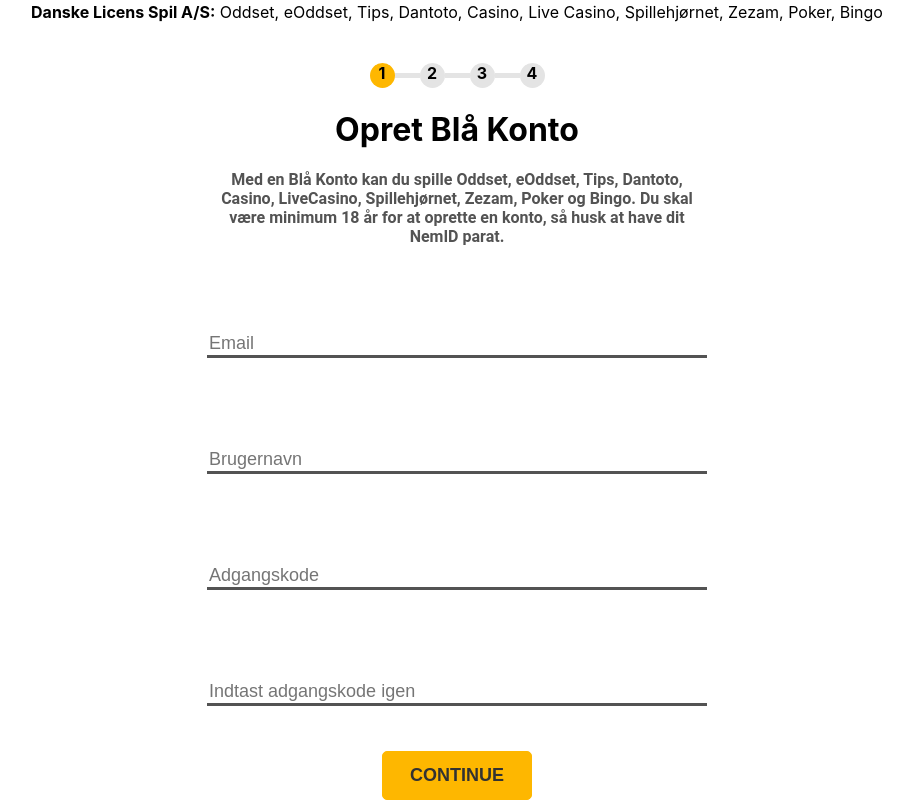
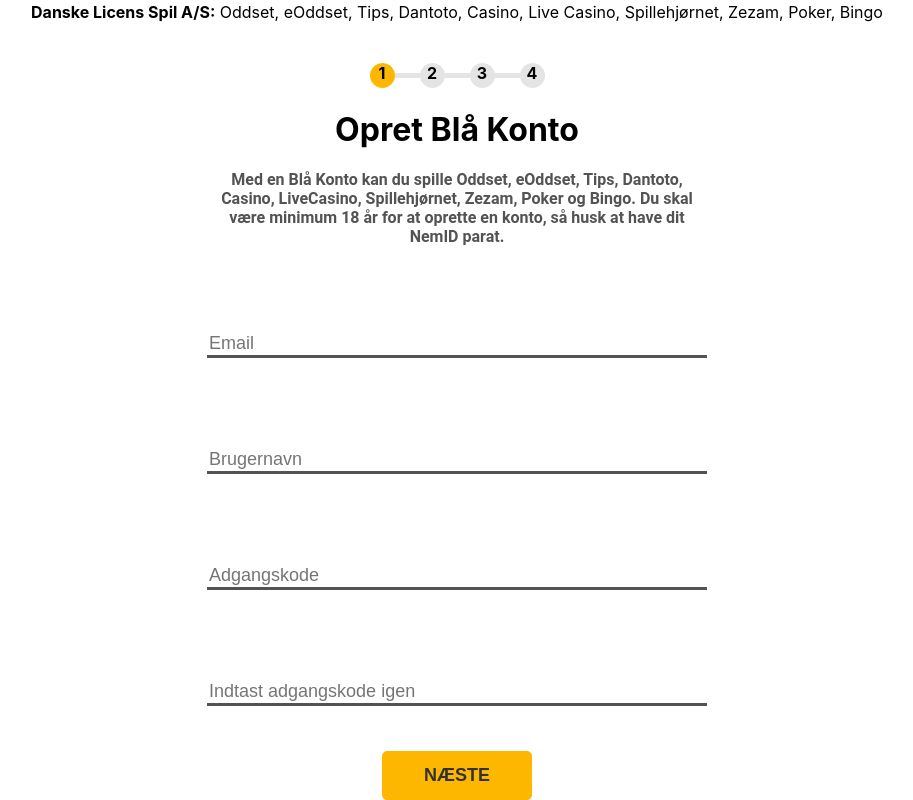
Before and after one commit to jako2889/Danske_Spil_Exam, a React (Create React App) app: page / in a window 1280 px wide. Shown: the part 190-990 px from the top of the page, without its empty margins (183-1096 px from the left). Built offline with nearby package versions, Linux system fonts and the light colour scheme.

Commit message:
small fixes in button names etc

```diff
--- a/src/components/FormAccountDetails.jsx
+++ b/src/components/FormAccountDetails.jsx
@@ -57,7 +57,7 @@ export class FormAccountDetails extends Component {
                  ></input>
                  <label>Indtast adgangskode igen</label>
                  </div>
-                <button onClick={this.continue}>Continue</button>
+                <button type="submit" onClick={this.continue}>Næste</button>
 
             </form>
         </div>
--- a/src/components/FormNemID.jsx
+++ b/src/components/FormNemID.jsx
@@ -27,7 +27,7 @@ export class FormNemID extends Component {
                     <img className="nemIDImg" src={NemidImage} alt="Nem ID"></img>
 
                      <div className="FormDoubleButtons">
-                        <button onClick={this.continue}>Continue</button>
+                        <button onClick={this.continue}>Næste</button>
                         <button onClick={this.back}>Back</button>
                     </div>
 
--- a/src/components/FormPersonalDetails.jsx
+++ b/src/components/FormPersonalDetails.jsx
@@ -210,7 +210,7 @@ export class FormPersonalDetails extends Component {
                     </select>
 
                     <div className="FormDoubleButtons">
-                    <button onClick={this.continue}>Continue</button>
+                    <button onClick={this.continue}>Næste</button>
                     <button onClick={this.back}>Back</button>
                     </div>
                 </form>
--- a/src/components/FormSecurityDetails.jsx
+++ b/src/components/FormSecurityDetails.jsx
@@ -63,7 +63,7 @@ export class FormSecurityDetails extends Component {
                     </select>
 
                      <div className="FormDoubleButtons">
-                        <button onClick={this.continue}>Continue</button>
+                        <button onClick={this.continue}>Næste</button>
                         <button onClick={this.back}>Back</button>
                     </div>
 
--- a/src/components/FormSucces.jsx
+++ b/src/components/FormSucces.jsx
@@ -8,10 +8,14 @@ export class FormSucces extends Component {
         // Make values a variable to destruct and just use the variable instead of props
         const { values, handleChange } = this.props;
     return (
-      <div className="succes_wrapper">
+
+      <div className="succes_site_wrapper">
+
+          <img className="succesBanner" src={Banner} alt="Banner"></img>
+
+      <div className="succes_content_wrapper">
 
         <div className="succes_con">
-          <img className="succesBanner" src={Banner} alt="Banner"></img>
 
               <div className="succesText">
                   <h1>Bekræftet Blå Konto</h1>
@@ -25,6 +29,7 @@ export class FormSucces extends Component {
       </div>
 
       </div>
+      </div>
     )
   }
 }
--- a/src/css/FormSucces.scss
+++ b/src/css/FormSucces.scss
@@ -1,4 +1,4 @@
-.succes_wrapper {
+.succes_content_wrapper {
     display: grid;
     grid-template-columns: 1fr minmax(100px,1000px) 1fr;
     justify-items: center;
```
Also changed, not shown: src/assets/Esport_banner-01.svg (added), 1 other file (tests, documents, lock files or other folders).
